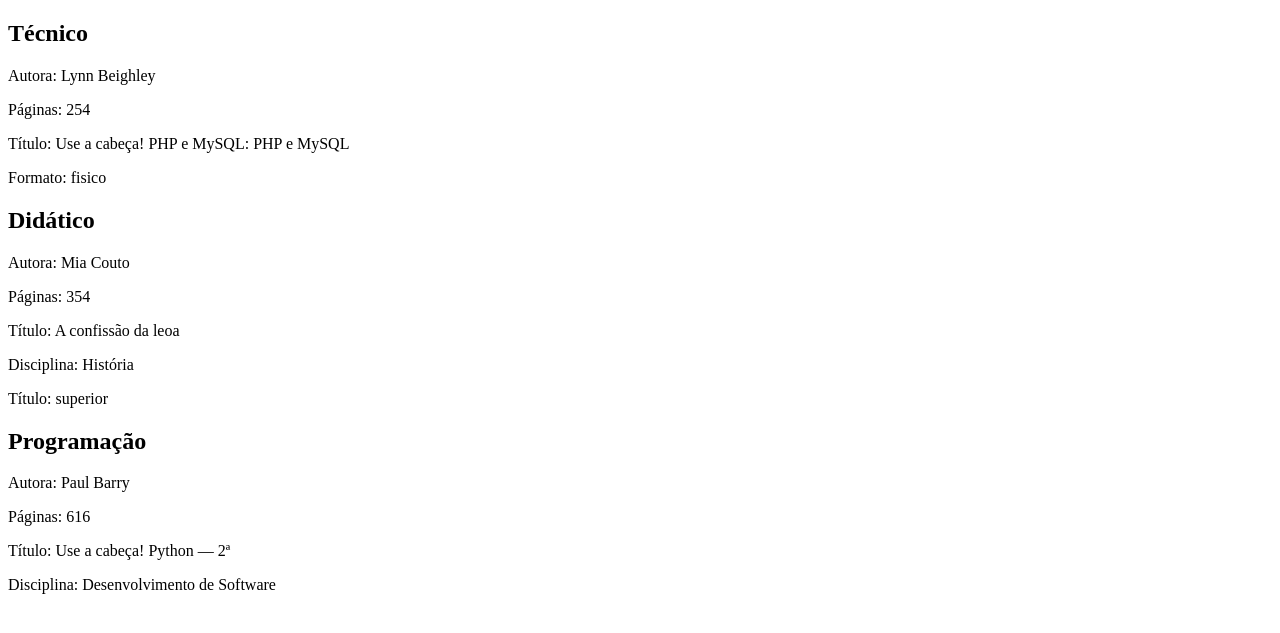
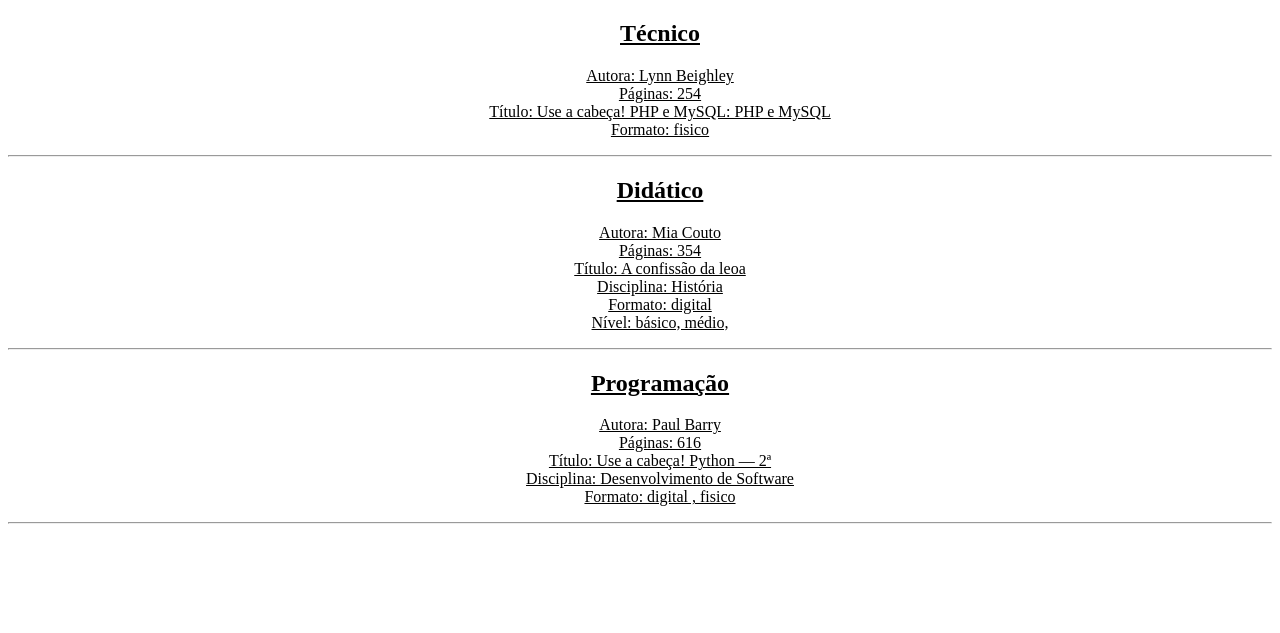
Before and after one commit to ZimboSebastiao/php-poo-exercicios, a PHP site: page / in a window 1280 px wide. Shown: the top 633 px of the page. Run offline with PHP 8.4, Linux system fonts and the light colour scheme.

Commit message:
refatorando

```diff
--- a/index.php
+++ b/index.php
@@ -4,6 +4,14 @@
     <meta charset="UTF-8">
     <meta name="viewport" content="width=device-width, initial-scale=1.0">
     <title>Exercício 01</title>
+    <style>
+        .format {
+            text-align: center;
+            list-style: none;
+            text-decoration: underline;
+        }
+
+    </style>
 </head>
 <body>
 
@@ -25,7 +33,8 @@ $didatico->setAutor("Mia Couto");
 $didatico->setTitulo("A confissão da leoa");
 $didatico->setPaginas("354");
 $didatico->setDisciplina("História");
-$didatico->setNivel(['superior']);
+$didatico->setFormato(['digital']);
+$didatico->setNivel(["básico", "médio"]);
 
 
 $programacao = new Programacao;
@@ -38,25 +47,42 @@ $programacao->setArea("Desenvolvimento de Software");
 
 
 ?>
-<h2>Técnico</h2>
-<p>Autora: <?=$tecnico->getAutor()?></p>
-<p>Páginas: <?=$tecnico->getPaginas()?></p>
-<p>Título: <?=$tecnico->getTitulo()?></p>
-<p>Formato: <?=$tecnico->getFormato()?></p>
+<ul class="format">
+    <h2>Técnico</h2>
+    <li>Autora: <?=$tecnico->getAutor()?></li>
+    <li>Páginas: <?=$tecnico->getPaginas()?></li>
+    <li>Título: <?=$tecnico->getTitulo()?></li>
+    <li>Formato: <?=$tecnico->getFormato()?></li>
+</ul>
+<hr>
+<ul class="format">
+    <h2>Didático</h2>
+    <li>Autora: <?=$didatico->getAutor()?></li>
+    <li>Páginas: <?=$didatico->getpaginas()?></li>
+    <li>Título: <?=$didatico->getTitulo()?></li>
+    <li>Disciplina: <?=$didatico->getDisciplina()?></li>
+    <li>Formato: <?=$didatico->getFormato()?></li>
+    <li>Nível:
+        <?php
+        foreach ($didatico->getNivel() as $nivel) {
+            echo $nivel.", ";
+        }
 
-<h2>Didático</h2>
-<p>Autora: <?=$didatico->getAutor()?></p>
-<p>Páginas: <?=$didatico->getPaginas()?></p>
-<p>Título: <?=$didatico->getTitulo()?></p>
-<p>Disciplina: <?=$didatico->getDisciplina()?></p>
-<p>Título: <?= $didatico->getNivel()?></p>
+        ?>
+    </li>
 
-<h2>Programação</h2>
-<p>Autora: <?=$programacao->getAutor()?></p>
-<p>Páginas: <?=$programacao->getPaginas()?></p>
-<p>Título: <?=$programacao->getTitulo()?></p>
-<p>Disciplina: <?=$programacao->getArea()?></p>
+</ul>
+<hr>
+<ul class="format">
+    <h2>Programação</h2>
 
+    <li>Autora: <?=$programacao->getAutor()?></li>
+    <li>Páginas: <?=$programacao->getPaginas()?></li>
+    <li>Título: <?=$programacao->getTitulo()?></li>
+    <li>Disciplina: <?=$programacao->getArea()?></li>
+    <li>Formato: <?=$programacao->getFormato()?></li>
+</ul>
+<hr>
 
 
 </body>
--- a/src/Didatico.php
+++ b/src/Didatico.php
@@ -1,7 +1,7 @@
 <?php
-require_once "Livro.php";
+require_once "Tecnico.php";
 
-class Didatico extends Livro{
+class Didatico extends Tecnico{
     private string $disciplina;
     private array $nivel = ["básico", "médio", "superior"];
 
@@ -20,9 +20,9 @@ class Didatico extends Livro{
     }
 
 
-    public function getNivel(): string
+    public function getNivel(): array
     {
-        return implode(", ", $this->nivel) ;
+        return $this->nivel ;
     }
 
 
--- a/src/Programacao.php
+++ b/src/Programacao.php
@@ -1,7 +1,7 @@
 <?php
-require_once "Livro.php";
+require_once "Tecnico.php";
 
-class Programacao extends Livro {
+class Programacao extends Tecnico {
     private string $area;
 
     public function getArea(): string
```
